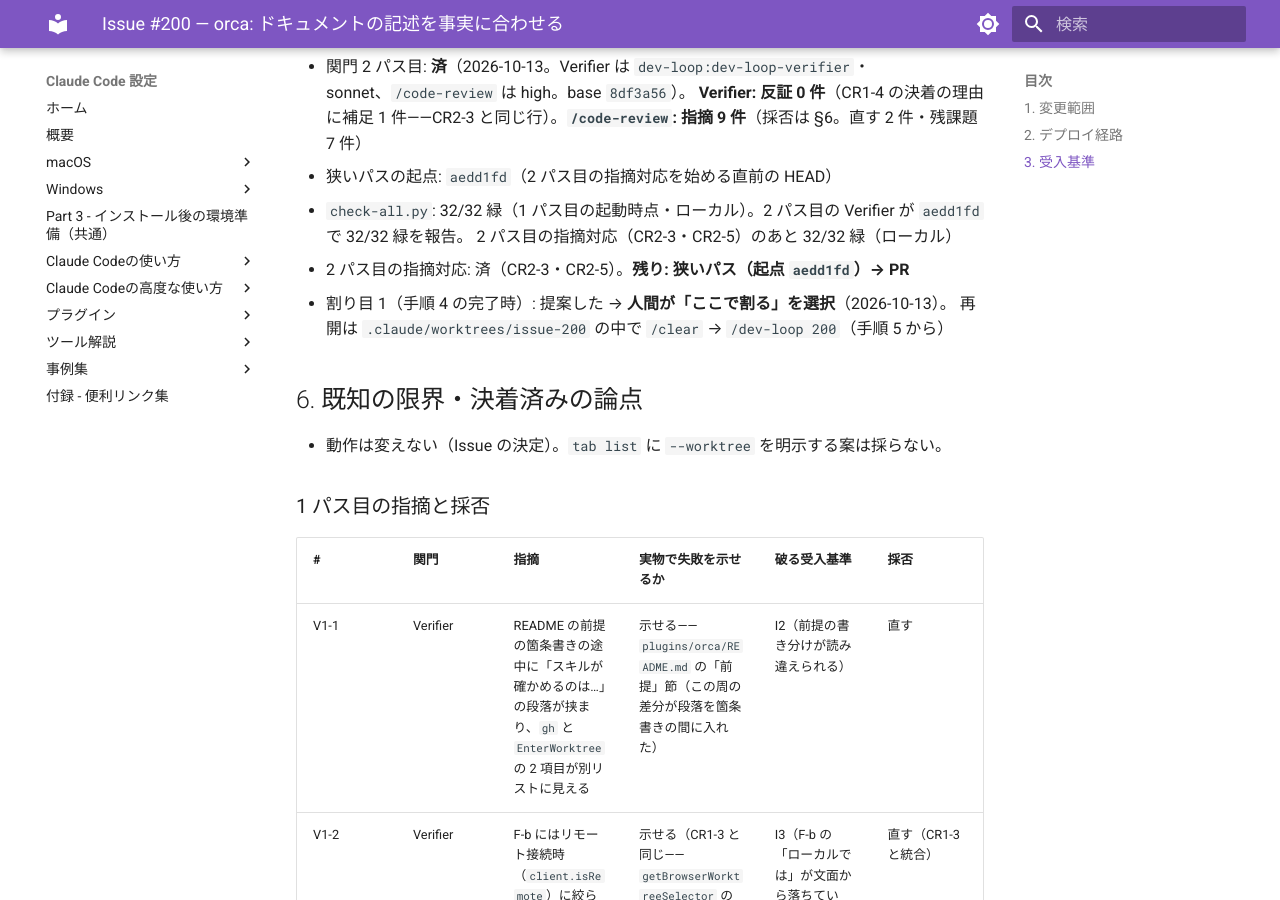
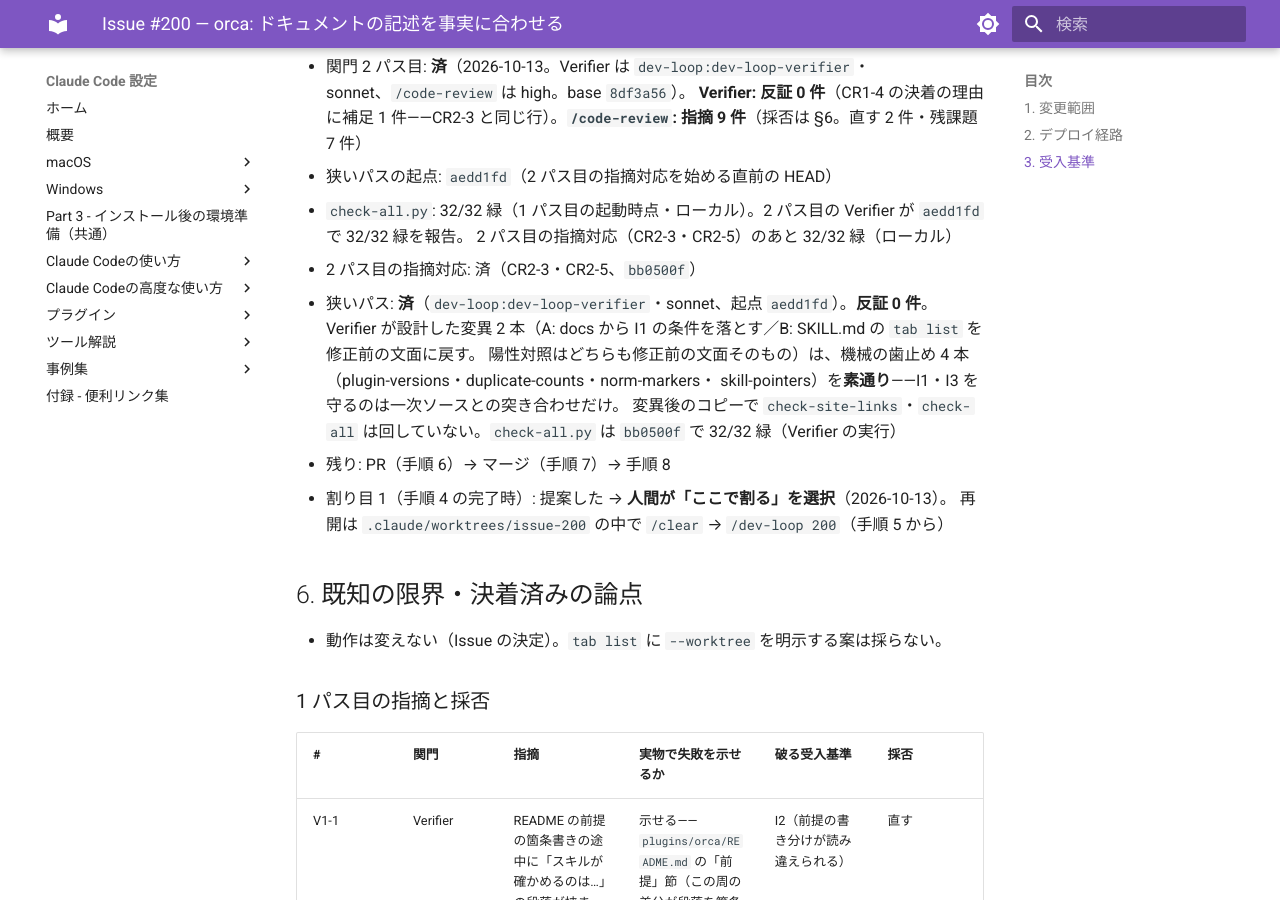
Before and after one commit to hdknr/claude-code-setup, an MkDocs documentation site: the page built from docs/plans/issue-200.md, in a window 1280 px wide and 900 px high, scrolled down 3200 px. Built offline with MkDocs 1.6.1 and Material for MkDocs 9.7.7, drawn with Linux system fonts in a browser that asks for light colours.

Commit message:
docs(plans): #200 の 2 パス目と狭いパスの結果を記録
Co-Authored-By: Claude Opus 5.5 <noreply@anthropic.com>

```diff
--- a/docs/plans/issue-200.md
+++ b/docs/plans/issue-200.md
@@ -92,7 +92,13 @@
 - 狭いパスの起点: `aedd1fd`（2 パス目の指摘対応を始める直前の HEAD）
 - `check-all.py`: 32/32 緑（1 パス目の起動時点・ローカル）。2 パス目の Verifier が `aedd1fd` で 32/32 緑を報告。
   2 パス目の指摘対応（CR2-3・CR2-5）のあと 32/32 緑（ローカル）
-- 2 パス目の指摘対応: 済（CR2-3・CR2-5）。**残り: 狭いパス（起点 `aedd1fd`）→ PR**
+- 2 パス目の指摘対応: 済（CR2-3・CR2-5、`bb0500f`）
+- 狭いパス: **済**（`dev-loop:dev-loop-verifier`・sonnet、起点 `aedd1fd`）。**反証 0 件**。
+  Verifier が設計した変異 2 本（A: docs から I1 の条件を落とす／B: SKILL.md の `tab list` を修正前の文面に戻す。
+  陽性対照はどちらも修正前の文面そのもの）は、機械の歯止め 4 本（plugin-versions・duplicate-counts・norm-markers・
+  skill-pointers）を**素通り**——I1・I3 を守るのは一次ソースとの突き合わせだけ。
+  変異後のコピーで `check-site-links`・`check-all` は回していない。`check-all.py` は `bb0500f` で 32/32 緑（Verifier の実行）
+- 残り: PR（手順 6）→ マージ（手順 7）→ 手順 8
 - 割り目 1（手順 4 の完了時）: 提案した → **人間が「ここで割る」を選択**（2026-10-13）。
   再開は `.claude/worktrees/issue-200` の中で `/clear` → `/dev-loop 200`（手順 5 から）
 
```
